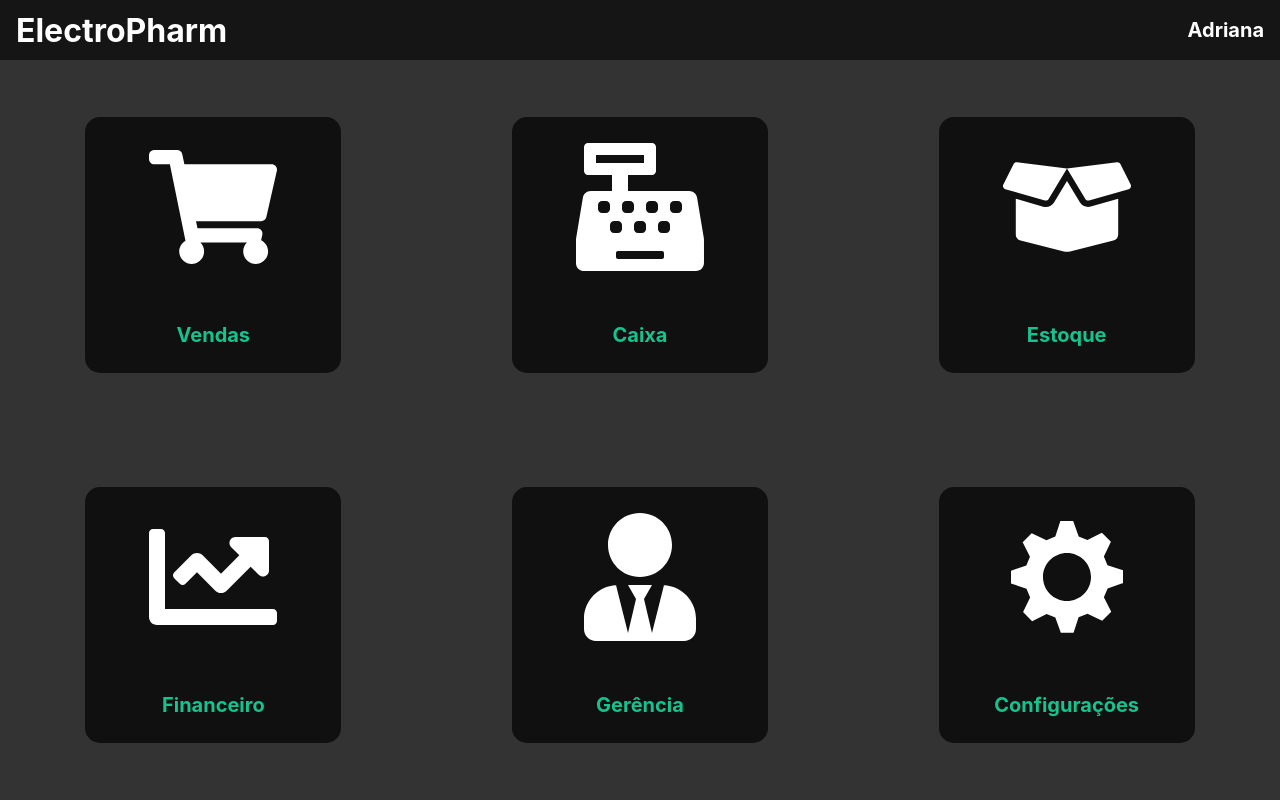
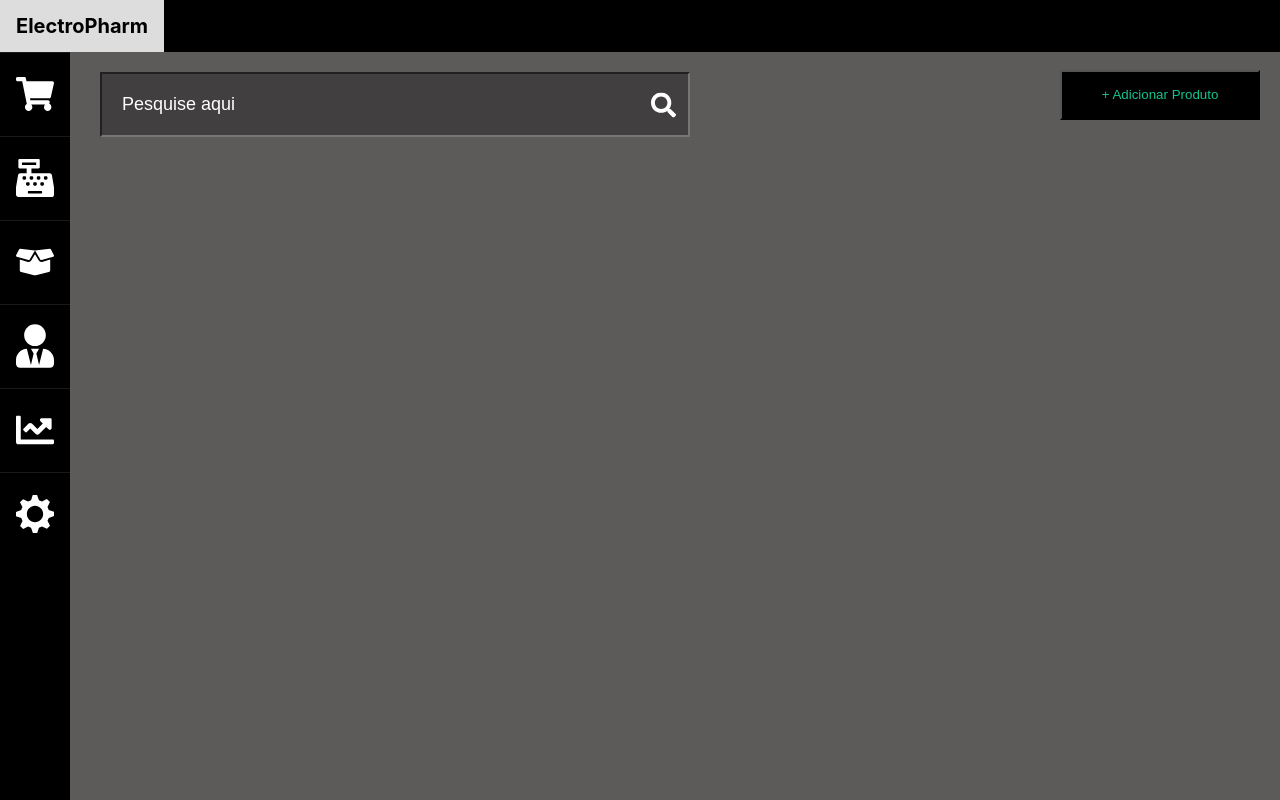
Before and after one commit to mdsreq-fga-unb/2022.1-Para-Ce-Ta-Mal, a React (Create React App) app in the folder front/: page /estoque in a window 1280 px wide. Built offline with nearby package versions, Linux system fonts and the light colour scheme; no server answers.

Commit message:
Revert "Make components"

```diff
--- a/front/src/App.css
+++ b/front/src/App.css
@@ -1,21 +1,97 @@
-:root {
-  --background-gray: #333333;
-  --components-black: #101010;
-  --electron-green: #14C38E;
+body {
+  margin: 0;
+  font-family: -apple-system, BlinkMacSystemFont, "Segoe UI", "Roboto", "Oxygen",
+    "Ubuntu", "Cantarell", "Fira Sans", "Droid Sans", "Helvetica Neue",
+    sans-serif;
+  -webkit-font-smoothing: antialiased;
+  -moz-osx-font-smoothing: grayscale;
 }
 
-body{
-  margin: 0;
-  padding: 0;
-
-  background-color: var(--background-gray);
+code {
+  font-family: source-code-pro, Menlo, Monaco, Consolas, "Courier New",
+    monospace;
 }
 
+.topnav {
+  background-color: #333;
+  overflow: hidden;
+}
 
-.pages{
-  position: absolute;
-  top: 7.5vh;
-  left: 7.5vw;
-  height: 92.5vh;
-  width: 92.5vw;
+.topnav a {
+  float: left;
+  color: #f2f2f2;
+  text-align: center;
+  padding: 14px 16px;
+  text-decoration: none;
+  font-size: 20px;
+  font-weight: bolder;
+  cursor: pointer;
 }
+
+.topnav a:hover {
+  background-color: #ddd;
+  color: rgb(0, 0, 0);
+}
+
+.electron-back {
+  background-color: #5d5a5a;
+  display: flex;
+  flex-direction: row;
+  flex-wrap: wrap;
+  height: 100%;
+  width: 80%;
+  justify-content: space-between;
+  align-items: center;
+}
+
+.box {
+  width: 250px;
+  height: 250px;
+  background-color: black;
+  display: flex;
+  flex-direction: column;
+  border-radius: 10px;
+  margin: 20px;
+
+  cursor: pointer;
+}
+
+.box:hover {
+  background-color: #333;
+}
+
+.box-row {
+  display: flex;
+  flex-direction: row;
+}
+
+.icons {
+  color: white;
+  align-self: center;
+  margin-top: 20px;
+  width: 65%;
+  height: auto;
+}
+
+h3 {
+  color: #14c38e;
+  text-align: center;
+}
+
+body,
+html {
+  height: 100vh;
+}
+
+body {
+  background-color: #5d5a5a;
+}
+
+.menu {
+  height: 100%;
+  width: 100%;
+  display: flex;
+  align-items: center;
+  justify-content: center;
+  max-width: 1500px;
+}
--- a/front/src/App.js
+++ b/front/src/App.js
@@ -1,29 +1,53 @@
 import React from "react";
-import { HashRouter, Routes, Route } from "react-router-dom";
-
-import Menu from './pages/Menu/Menu';
-import Vendas from "./pages/Vendas/Vendas";
-import Estoque from './pages/Estoque/Estoque';
-import Header from "./components/Header/Header";
-
-
+import { FaShoppingCart } from "react-icons/fa";
+import { FaCashRegister } from "react-icons/fa";
+import { FaBoxOpen } from "react-icons/fa";
+import { FaUserTie } from "react-icons/fa";
+import { FaChartLine } from "react-icons/fa";
+import { GoGear } from "react-icons/go";
+import { useNavigate } from "react-router-dom";
 import "./App.css";
 
-const App = () => {
+function App() {
+  const navigate = useNavigate();
 
   return (
     <>
-      <div>
-        <Header/>
-        <HashRouter>
-          <Routes>
-            <Route path="/" exact element={ <Menu/> } />
-            <Route path="/vendas"  element={ <Vendas/>} />
-            <Route path="/estoque" element={ <Estoque/> } />
-          </Routes>
-        </HashRouter>
-      </div>
+      <main>
+        <div className="menu">
+          <div className="electron-back">
+            <div className="box">
+              <FaShoppingCart className="icons" />
+              <h3> Vender</h3>
+            </div>
 
+            <div className="box">
+              <FaCashRegister className="icons" />
+              <h3> Caixa</h3>
+            </div>
+
+            <div className="box" onClick={() => navigate("/estoque")}>
+              <FaBoxOpen className="icons" />
+              <h3> Estoque</h3>
+            </div>
+
+            <div className="box">
+              <FaUserTie className="icons" />
+              <h3> Gerência</h3>
+            </div>
+
+            <div className="box">
+              <FaChartLine className="icons" />
+              <h3> Financeiro</h3>
+            </div>
+
+            <div className="box">
+              <GoGear className="icons" />
+              <h3> Configurações</h3>
+            </div>
+          </div>
+        </div>
+      </main>
     </>
   );
 }
--- a/front/src/components/Header/Header.css
+++ /dev/null
@@ -1,26 +0,0 @@
-@import url(../../App.css);
-
-.header{
-  position: absolute;
-  top: 0;
-  left: 0;
-
-  height: 7.5vh;
-  width: 100vw;
-
-  background-color: #151515;
-  color: white;
-
-  display: flex;
-  justify-content: space-between;
-  align-items: center;
-}
-
-.electronPharm{
-  margin-left: 16px;
-}
-
-.username{
-  margin-right: 16px;
-  font-size: 1.25rem;
-}
--- a/front/src/components/Header/Header.js
+++ /dev/null
@@ -1,15 +0,0 @@
-import React from 'react';
-import './Header.css'
-
-const Header = () => {
- return (
-  <>
-    <div className='header'>
-      <h1 className='electronPharm'>ElectroPharm</h1>
-      <h1 className='username'>Adriana</h1>
-    </div>
-  </>
- )
-}
-
-export default Header;
--- /dev/null
+++ b/front/src/components/Layout/index.jsx
@@ -0,0 +1,71 @@
+import React from "react";
+import { useLocation, useNavigate } from "react-router-dom";
+import styled from "styled-components";
+import "../../App.css";
+import { FaShoppingCart } from "react-icons/fa";
+import { FaCashRegister } from "react-icons/fa";
+import { FaBoxOpen } from "react-icons/fa";
+import { FaUserTie } from "react-icons/fa";
+import { FaChartLine } from "react-icons/fa";
+import { GoGear } from "react-icons/go";
+
+export default function Layout({ children }) {
+  const navigate = useNavigate();
+  const location = useLocation();
+
+  return (
+    <Container>
+      <header>
+        <div className="topnav">
+          <a onClick={() => navigate("/")} className="active">
+            ElectroPharm
+          </a>
+        </div>
+      </header>
+
+      {location.pathname !== "/" && (
+        <div className="sidebar">
+          <ul>
+            <li>
+              <a href="#">
+                <FaShoppingCart className="icon-sidebar" />
+              </a>
+            </li>
+            <li>
+              <a href="#">
+                <FaCashRegister className="icon-sidebar" />
+              </a>
+            </li>
+            <li>
+              <a onClick={() => navigate("/estoque")}>
+                <FaBoxOpen className="icon-sidebar" />
+              </a>
+            </li>
+            <li>
+              <a href="#">
+                <FaUserTie className="icon-sidebar" />
+              </a>
+            </li>
+            <li>
+              <a href="#">
+                <FaChartLine className="icon-sidebar" />
+              </a>
+            </li>
+            <li>
+              <a href="#">
+                <GoGear className="icon-sidebar" />
+              </a>
+            </li>
+          </ul>
+        </div>
+      )}
+
+      {children}
+    </Container>
+  );
+}
+
+const Container = styled.div`
+  li:hover {
+  }
+`;
--- a/front/src/index.js
+++ b/front/src/index.js
@@ -2,13 +2,31 @@ import React from "react";
 import ReactDOM from "react-dom/client";
 import "./index.css";
 import App from "./App";
+import Estoque from "./pages/Estoque/Estoque.js";
+import CadastrarProduto from "./pages/Estoque/CadastrarProduto/CadastrarProduto.js";
+import EditarProduto from "./pages/Estoque/EditarProduto/EditarProduto.js";
 
 import reportWebVitals from "./reportWebVitals";
+import { BrowserRouter, Routes, Route } from "react-router-dom";
+import Layout from "./components/Layout";
 
 const root = ReactDOM.createRoot(document.getElementById("root"));
 root.render(
   <React.StrictMode>
-    <App/>
+    <BrowserRouter>
+      <Layout>
+        <Routes>
+          <Route path="/" element={<App />} />
+
+          <Route path="/estoque" element={<Estoque />} />
+
+          <Route path="/cadastrar-produto" element={<CadastrarProduto />} />
+
+          <Route path="/editar-produto" element={<EditarProduto />} />
+
+        </Routes>
+      </Layout>
+    </BrowserRouter>
   </React.StrictMode>
 );
 
--- a/front/src/pages/Menu/Menu.css
+++ /dev/null
@@ -1,41 +0,0 @@
-@import url('../../App.css');
-
-.menu-container{
-  position: absolute;
-
-  height: 92.5vh;
-  width: 100vw;
-
-  top: 7.5vh;
-  left: 0;
-
-  display: grid;
-  grid-template-columns: repeat(3, 1fr);
-  align-items: center;
-  justify-items: center; /* adjusted */
-
-}
-
-.menu-button{
-  width: 20vw;
-  height: 20vw;
-
-  background-color: var(--components-black);
-  border-radius: 15px;
-
-  display: flex;
-  flex-direction: column;
-  align-items: center;
-  justify-content: space-around;
-
-  color: var(--electron-green);
-  font-size: 1.25rem;
-  font-weight: bold;
-
-}
-
-.menu-icon{
-  color: white;
-  width: 50%;
-  height: auto;
-}
--- a/front/src/pages/Menu/Menu.js
+++ /dev/null
@@ -1,45 +0,0 @@
-import React from "react";
-
-import { FaShoppingCart } from "react-icons/fa";
-import { FaCashRegister } from "react-icons/fa";
-import { FaBoxOpen } from "react-icons/fa";
-import { FaUserTie } from "react-icons/fa";
-import { FaChartLine } from "react-icons/fa";
-import { GoGear } from "react-icons/go";
-import { useNavigate } from "react-router-dom";
-
-import "../../App.css";
-import "./Menu.css";
-
-function Menu() {
-  const navigate = useNavigate();
-
-  return (
-    <>
-      <div className="menu-container">
-          <div className="menu-button">
-            <FaShoppingCart className="menu-icon"/>
-            <p>Vendas</p>
-          </div>
-          <div className="menu-button">
-            <FaCashRegister className="menu-icon"/>
-            <p>Caixa</p>
-          </div>          <div className="menu-button">
-            <FaBoxOpen className="menu-icon"/>
-            <p>Estoque</p>
-          </div>          <div className="menu-button">
-            <FaChartLine className="menu-icon"/>
-            <p>Financeiro</p>
-          </div>          <div className="menu-button">
-            <FaUserTie className="menu-icon"/>
-            <p>Gerência</p>
-          </div>          <div className="menu-button">
-            <GoGear className="menu-icon"/>
-            <p>Configurações</p>
-          </div>
-      </div>
-    </>
-  );
-}
-
-export default Menu;
--- a/front/src/pages/Vendas/Vendas.js
+++ /dev/null
@@ -1,13 +0,0 @@
-import React from "react";
-import { useNavigate } from "react-router";
-
-const Vendas = () => {
-  const navigate = useNavigate();
-  return(
-    <>
-
-    </>
-  )
-}
-
-export default Vendas;
```
Also changed, not shown: 1 other file (tests, documents, lock files or other folders).
